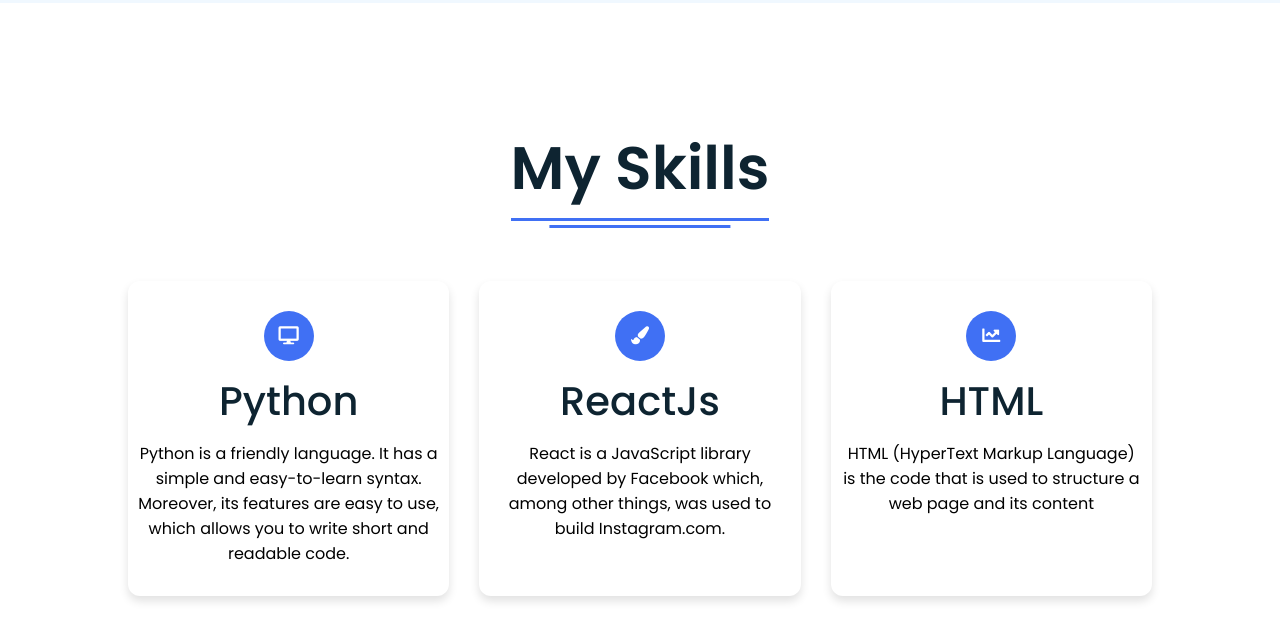
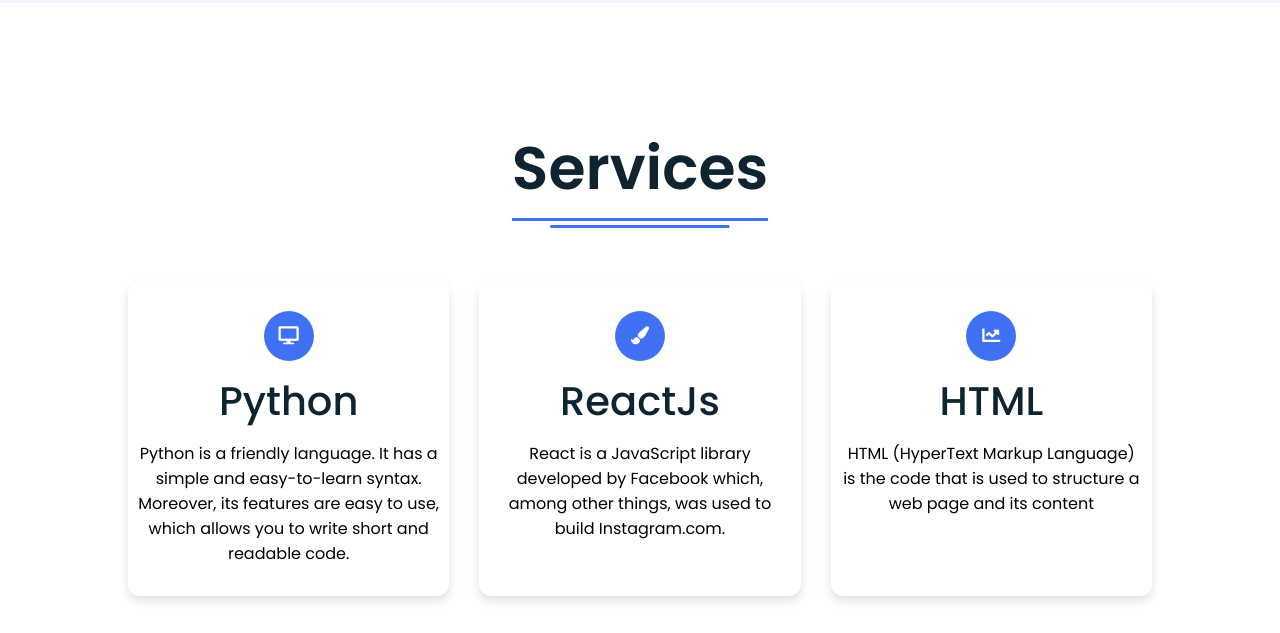
Before and after one commit to Prathamm11/PIAI23DEC1001-Portfolio, a plain HTML site: page index.html in a window 1280 px wide. Shown: the part 2160-2793 px from the top of the page. Drawn offline with Linux system fonts and the light colour scheme.

Commit message:
Update index.html

```diff
--- a/index.html
+++ b/index.html
@@ -129,7 +129,7 @@
     <!-- My Services Section Start -->
     <section class="services" id="services">
       <div class="content">
-        <div class="title"><span>My Skills</span></div>
+        <div class="title"><span>Services</span></div>
         <div class="boxes">
           <div class="box">
             <div class="icon">
```
